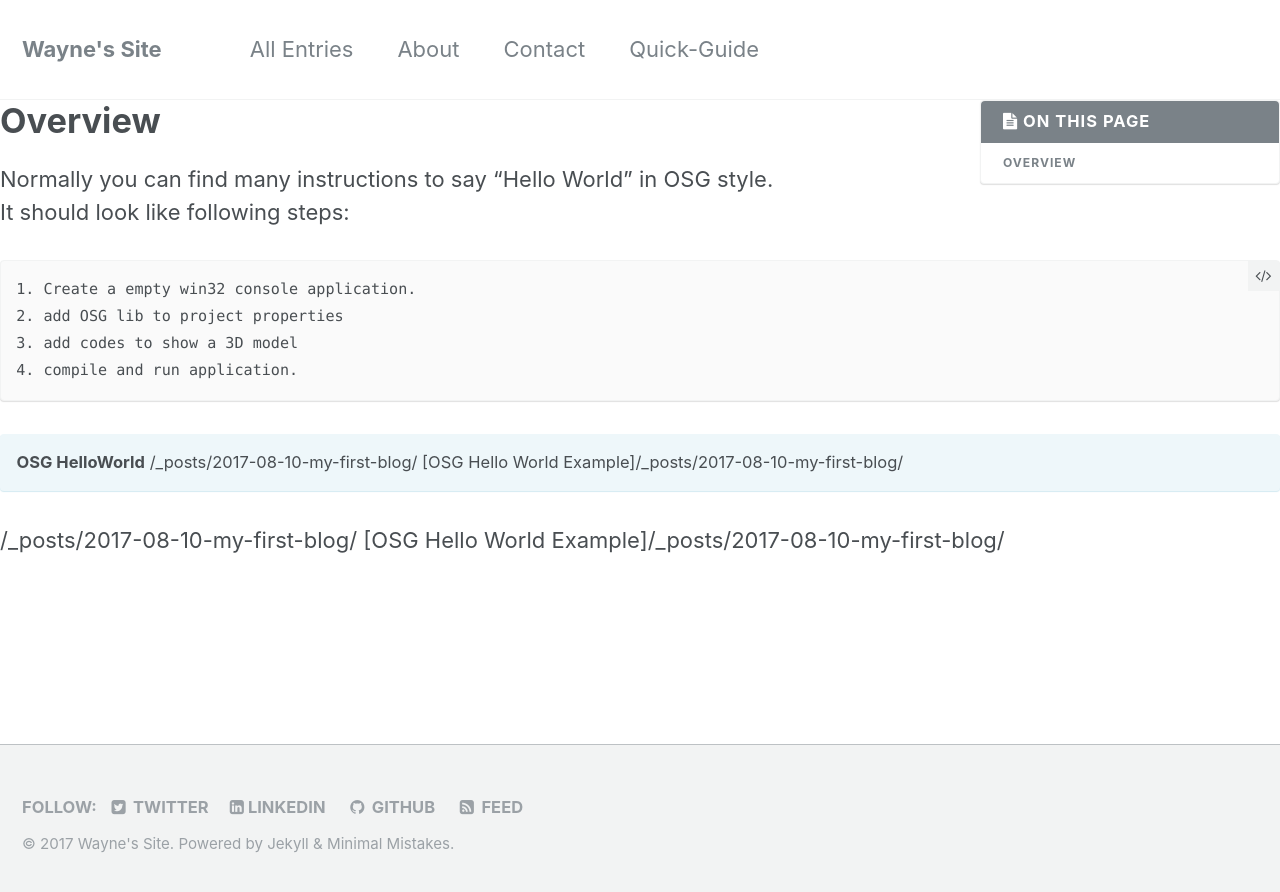
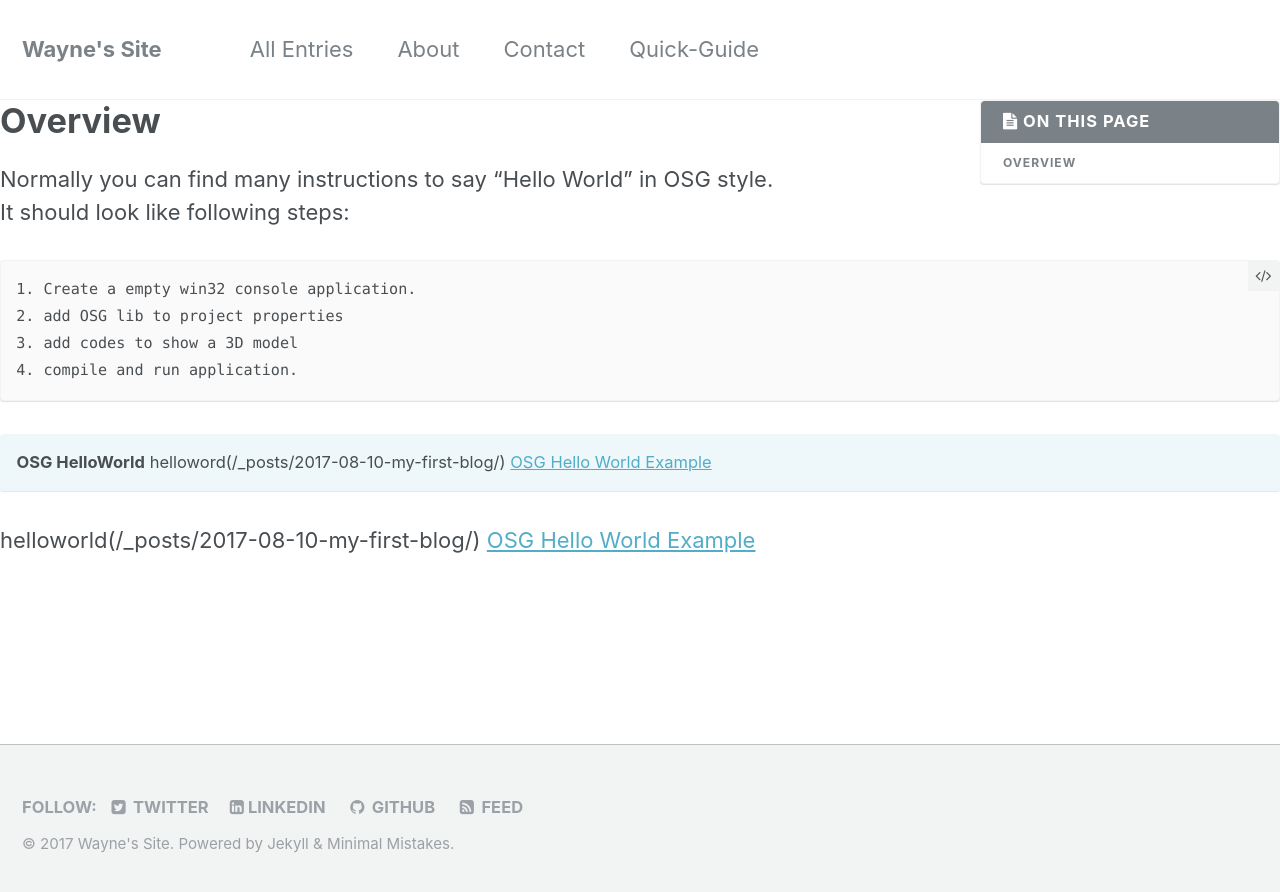
Before and after one commit to element207/element207.github.io, a Jekyll site: the page built from _posts/2017-08-14-OSG-VS2015-TroubleShooting.md, in a window 1280 px wide. Shown: the top 892 px of the page. Built offline with Jekyll 4.4.1, drawn with Linux system fonts in a browser that asks for light colours; our own code applies the rules of GitHub Pages for plain Markdown files.

Commit message:
Update 2017-08-14-OSG-VS2015-TroubleShooting.md

```diff
--- a/_posts/2017-08-14-OSG-VS2015-TroubleShooting.md
+++ b/_posts/2017-08-14-OSG-VS2015-TroubleShooting.md
@@ -25,9 +25,9 @@
 {% endhighlight %}
 
 **OSG HelloWorld**
-{{ site.baseurl }}{% link _posts/2017-08-10-my-first-blog.md %}
-[OSG Hello World Example]{{ site.baseurl }}{% link _posts/2017-08-10-my-first-blog.md %}
+helloword({{ site.baseurl }}{% link _posts/2017-08-10-my-first-blog.md %})
+[OSG Hello World Example]({{ site.baseurl }}{% link _posts/2017-08-10-my-first-blog.md %})
 {: .notice--info}
 
-{{ site.baseurl }}{% link _posts/2017-08-10-my-first-blog.md %}
-[OSG Hello World Example]{{ site.baseurl }}{% link _posts/2017-08-10-my-first-blog.md %}
+helloworld({{ site.baseurl }}{% link _posts/2017-08-10-my-first-blog.md %})
+[OSG Hello World Example]({{ site.baseurl }}{% link _posts/2017-08-10-my-first-blog.md %})
```
